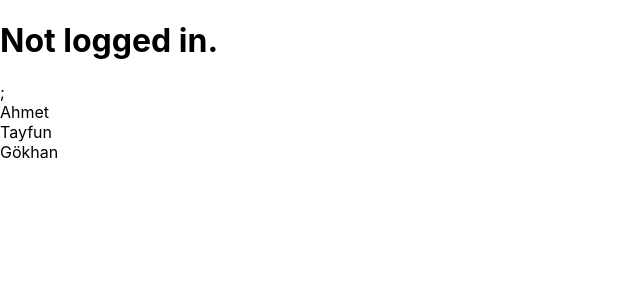
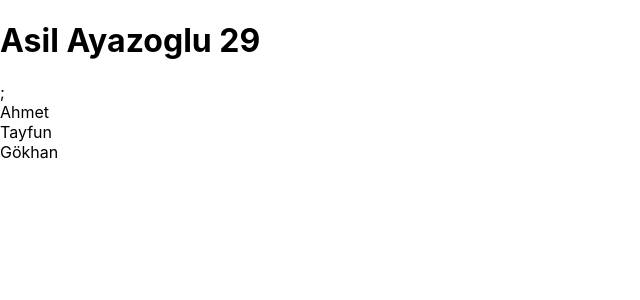
Before and after one commit to Asroyx/kodluyoruz-react, a React (Create React App) app in the folder my-app/: page / in a window 1280 px wide. Shown: the top 300 px of the page, without its empty margins (0-640 px from the left). Built offline with nearby package versions, Linux system fonts and the light colour scheme.

Commit message:
Update 'isLoggedIn' prop boolen type false to true

```diff
--- a/my-app/src/App.js
+++ b/my-app/src/App.js
@@ -23,7 +23,7 @@ function App() {
       <User
         name="Asil"
         surname="Ayazoglu"
-        isLoggedIn={false}
+        isLoggedIn={true}
         age={29}
         friends={friends}
       />
```
